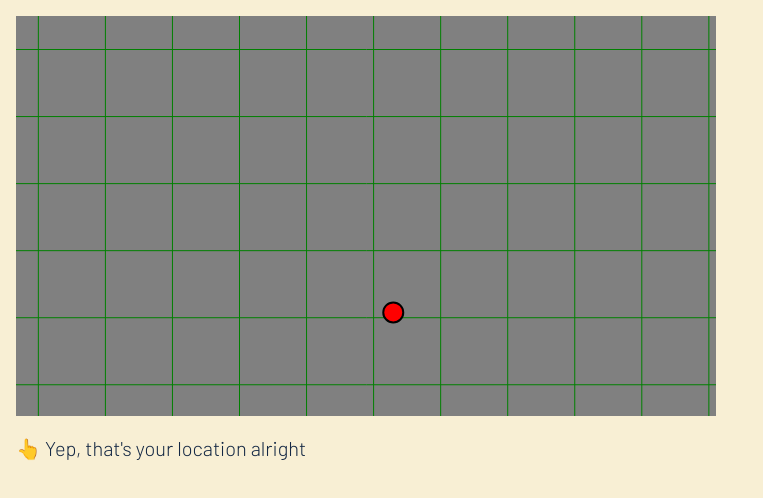
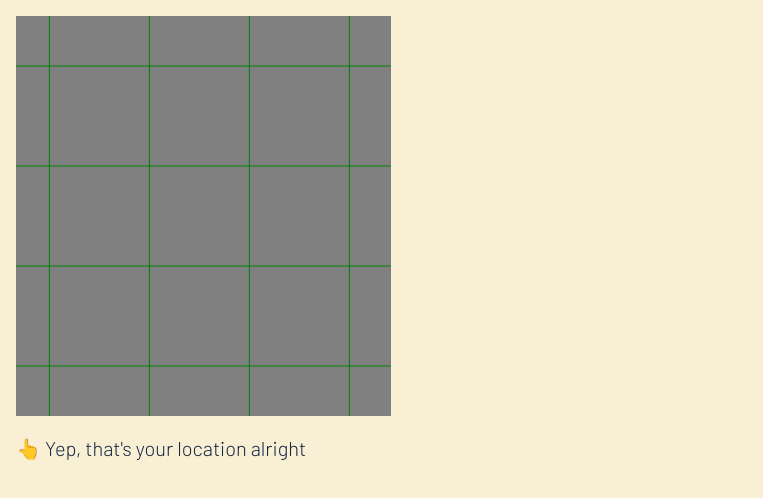
Before and after one commit to Binney/narratr, a React (Create React App) app: page /map in a window 1280 px wide. Shown: the top 498 px of the page, without its empty margins (0-763 px from the left). Built offline with nearby package versions, Linux system fonts and the light colour scheme; no server answers.

Commit message:
refactor geography

```diff
--- a/src/map/Gridlines.tsx
+++ b/src/map/Gridlines.tsx
@@ -1,5 +1,5 @@
 import { Line } from "react-konva"
-import { SpaceProps } from "./geography"
+import { metresPerDegreeLon, SpaceProps } from "./geography"
 
 interface GridlinesProps extends SpaceProps {
     canvasWidth: number;
@@ -13,7 +13,6 @@ export default function Gridlines(props: GridlinesProps) {
     const mapWidthDegrees = props.eastEdge - props.westEdge;
 
     const lineSpacingMetres = 100;
-    const metresPerDegreeLon = 6371 * 1000 * 2 * Math.PI / 360;
     const pxPerDegreeLon = props.canvasWidth / mapWidthDegrees;
     const pxSpacing = lineSpacingMetres * pxPerDegreeLon / metresPerDegreeLon;
 
--- a/src/map/Map.tsx
+++ b/src/map/Map.tsx
@@ -1,7 +1,7 @@
 import { Vector2d } from "konva/lib/types";
 import { useState } from "react"
 import { Stage, Circle, Layer, Rect, Arrow } from "react-konva";
-import { SpaceProps } from "./geography";
+import { metresPerDegreeLon, SpaceProps } from "./geography";
 import Gridlines from "./Gridlines";
 
 interface MapProps extends SpaceProps {
@@ -16,13 +16,16 @@ interface arrowProps {
 
 
 export default function Map(props: MapProps) {
-    const actualWidth = 800;
-    const actualHeight = 500;
-    const viewportWidth = 700;
+    const scale = metresPerDegreeLon; // 1px = 1m
+
+    const viewportWidth = 375;
     const viewportHeight = 400;
 
     const mapWidth = props.eastEdge - props.westEdge;
     const mapHeight = props.northEdge - props.southEdge;
+
+    const actualWidth = mapWidth * scale;
+    const actualHeight = mapHeight * scale;
 
     const [location, setLocation] = useState('');
     const [error, setError] = useState('');
@@ -30,6 +33,7 @@ export default function Map(props: MapProps) {
     const [lon, setLon] = useState(-0.1445);
 
     function OffscreenArrow({ towardsX, towardsY }: arrowProps) {
+        // TODO stick arrow on separate Stage and make it not pan
         if (towardsX > 0 && towardsY > 0 && towardsX < actualWidth && towardsY < actualHeight) {
             return <></>;
         }
@@ -65,16 +69,15 @@ export default function Map(props: MapProps) {
     function lockToBounds(pos: Vector2d): Vector2d {
         let resX = pos.x;
         let resY = pos.y;
+
         if (pos.x > 0) {
             resX = 0;
-        }
-        if (pos.x < viewportWidth - actualWidth) {
+        } else if (pos.x < viewportWidth - actualWidth) {
             resX = viewportWidth - actualWidth;
         }
         if (pos.y > 0) {
             resY = 0;
-        }
-        if (pos.y < viewportHeight - actualHeight) {
+        } else if (pos.y < viewportHeight - actualHeight) {
             resY = viewportHeight - actualHeight;
         }
 
--- a/src/map/geography.ts
+++ b/src/map/geography.ts
@@ -4,3 +4,5 @@ export interface SpaceProps {
     northEdge: number;
     southEdge: number;
 }
+
+export const metresPerDegreeLon = 6371 * 1000 * 2 * Math.PI / 360;
```
